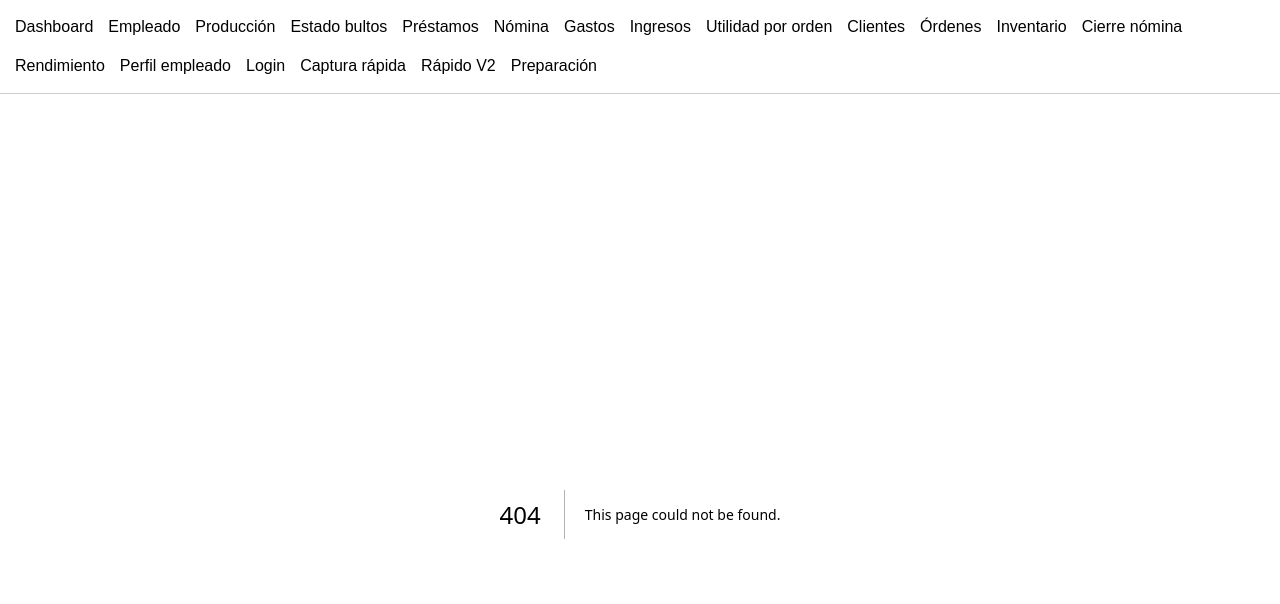
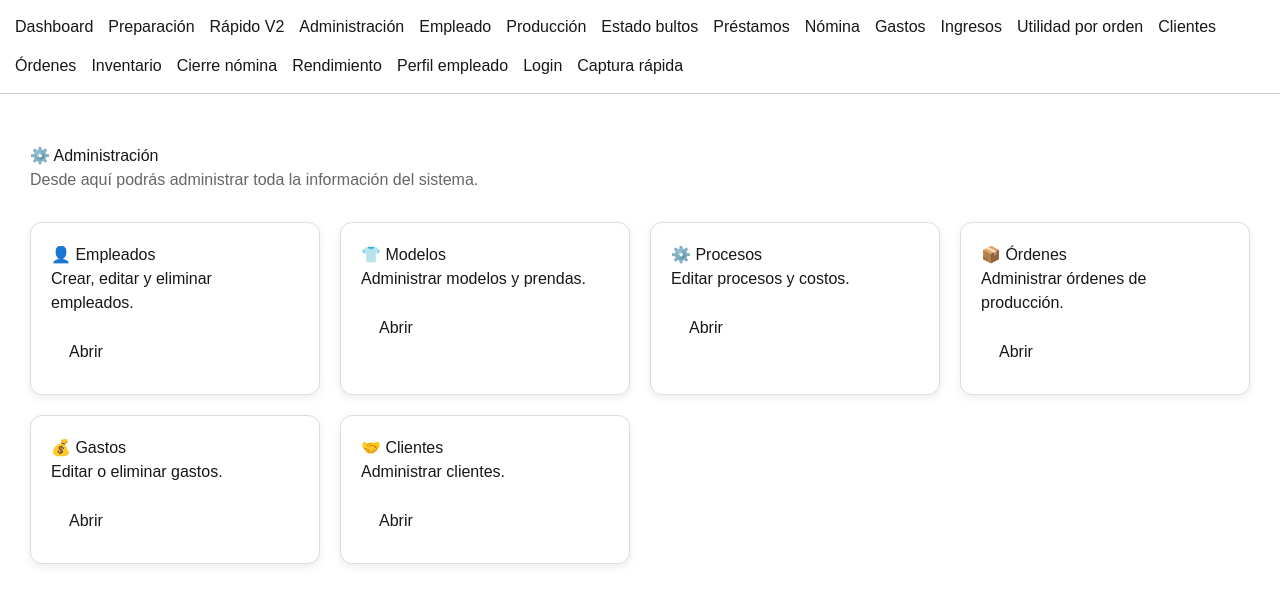
Before and after one commit to noeorozco/taller-costura, a Next.js app: page /administracion in a window 1280 px wide. Before the commit this address had no page. Shown: the top 604 px of the page. Built offline with nearby package versions, Linux system fonts and the light colour scheme.

Commit message:
Nuevo modulo administracion

```diff
--- /dev/null
+++ b/app/administracion/page.js
@@ -0,0 +1,82 @@
+"use client";
+
+export default function AdministracionPage() {
+  const tarjetas = [
+    {
+      titulo: "👤 Empleados",
+      descripcion: "Crear, editar y eliminar empleados.",
+      ruta: "/empleado",
+    },
+    {
+      titulo: "👕 Modelos",
+      descripcion: "Administrar modelos y prendas.",
+      ruta: "/preparacion",
+    },
+    {
+      titulo: "⚙️ Procesos",
+      descripcion: "Editar procesos y costos.",
+      ruta: "/preparacion",
+    },
+    {
+      titulo: "📦 Órdenes",
+      descripcion: "Administrar órdenes de producción.",
+      ruta: "/ordenes-estado",
+    },
+    {
+      titulo: "💰 Gastos",
+      descripcion: "Editar o eliminar gastos.",
+      ruta: "/gastos",
+    },
+    {
+      titulo: "🤝 Clientes",
+      descripcion: "Administrar clientes.",
+      ruta: "/clientes",
+    },
+  ];
+
+  return (
+    <div style={{ padding: 30 }}>
+      <h1>⚙️ Administración</h1>
+
+      <p style={{ color: "#666", marginBottom: 30 }}>
+        Desde aquí podrás administrar toda la información del sistema.
+      </p>
+
+      <div
+        style={{
+          display: "grid",
+          gridTemplateColumns: "repeat(auto-fit,minmax(260px,1fr))",
+          gap: 20,
+        }}
+      >
+        {tarjetas.map((item) => (
+          <div
+            key={item.titulo}
+            style={{
+              border: "1px solid #ddd",
+              borderRadius: 12,
+              padding: 20,
+              background: "white",
+              boxShadow: "0 3px 8px rgba(0,0,0,.08)",
+            }}
+          >
+            <h2>{item.titulo}</h2>
+
+            <p>{item.descripcion}</p>
+
+            <button
+              onClick={() => (window.location.href = item.ruta)}
+              style={{
+                marginTop: 15,
+                padding: "10px 18px",
+                cursor: "pointer",
+              }}
+            >
+              Abrir
+            </button>
+          </div>
+        ))}
+      </div>
+    </div>
+  );
+}
--- a/app/layout.js
+++ b/app/layout.js
@@ -20,6 +20,10 @@ export default function RootLayout({ children }) {
           }}
         >
           <a href="/dashboard">Dashboard</a>
+          <a href="/preparacion">Preparación</a>
+          <a href="/rapido-v2">Rápido V2</a>
+          <a href="/administracion">Administración</a>
+
           <a href="/empleado">Empleado</a>
           <a href="/produccion">Producción</a>
           <a href="/estado-bultos">Estado bultos</a>
@@ -36,8 +40,6 @@ export default function RootLayout({ children }) {
           <a href="/perfil-empleado">Perfil empleado</a>
           <a href="/login">Login</a>
           <a href="/rapido">Captura rápida</a>
-          <a href="/rapido-v2">Rápido V2</a>
-          <a href="/preparacion">Preparación</a>
         </nav>
 
         {children}
```
